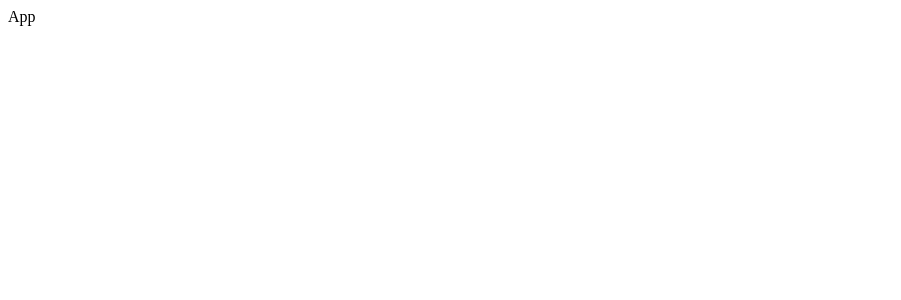
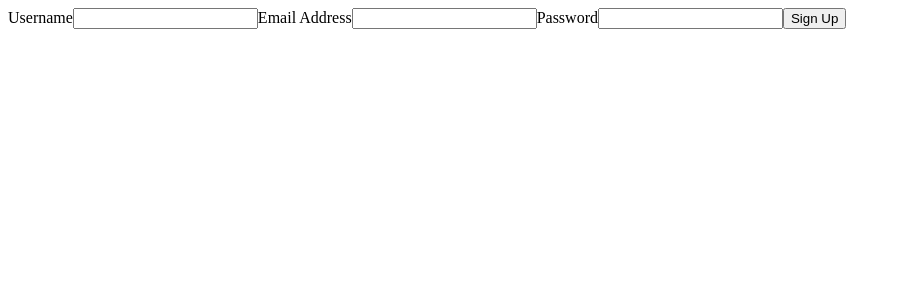
Before and after one commit to maryam-zafarr/blog-app, a React (Create React App) app: page /signup in a window 1280 px wide. Shown: the top 300 px of the page, without its empty margins (0-901 px from the left). Built offline with nearby package versions, Linux system fonts and the light colour scheme.

Commit message:
Added user authentication

```diff
--- a/package.json
+++ b/package.json
@@ -8,6 +8,7 @@
     "@testing-library/react": "^13.4.0",
     "@testing-library/user-event": "^13.5.0",
     "firebase": "^9.12.1",
+    "formik": "^2.2.9",
     "react": "^18.2.0",
     "react-dom": "^18.2.0",
     "react-redux": "^8.0.4",
--- a/src/App.jsx
+++ b/src/App.jsx
@@ -1,7 +1,23 @@
 import React from "react";
+import { Route, Switch } from "react-router-dom";
+import Login from "./pages/Auth/Login";
+import Signup from "./pages/Auth/Signup";
+import Home from "./pages/Home";
 
 const App = () => {
-  return <div>App</div>;
+  return (
+    <Switch>
+      <Route path="/" exact>
+        <Home />
+      </Route>
+      <Route path="/login">
+        <Login />
+      </Route>
+      <Route path="/signup">
+        <Signup />
+      </Route>
+    </Switch>
+  );
 };
 
 export default App;
--- /dev/null
+++ b/src/components/Layout/Navigation.jsx
@@ -0,0 +1,31 @@
+import React from "react";
+import { useDispatch, useSelector } from "react-redux";
+import { Link } from "react-router-dom";
+import { logout, selectUser } from "../../store/userSlice";
+
+const Navigation = () => {
+  const user = useSelector(selectUser);
+  const dispatch = useDispatch();
+
+  const logoutHandler = () => {
+    dispatch(logout());
+  };
+
+  const loggedInNav = (
+    <div>
+      {user && <p>Hello {user.username}</p>}
+      <button onClick={logoutHandler}>Logout</button>
+    </div>
+  );
+
+  const loggedOutNav = (
+    <div>
+      <Link to="/login">Login</Link>
+      <Link to="/signup">Register</Link>
+    </div>
+  );
+
+  return <div>{user ? loggedInNav : loggedOutNav}</div>;
+};
+
+export default Navigation;
--- /dev/null
+++ b/src/firebase.js
@@ -0,0 +1,15 @@
+import { initializeApp } from "firebase/app";
+import { getAuth } from "firebase/auth";
+
+const firebaseConfig = {
+  apiKey: "AIzaSyCjQrMOUYiW3oLr7_9i5tqAIDZs8QVPPns",
+  authDomain: "blog-project-cea54.firebaseapp.com",
+  projectId: "blog-project-cea54",
+  storageBucket: "blog-project-cea54.appspot.com",
+  messagingSenderId: "1006349789312",
+  appId: "1:1006349789312:web:6a98a09bb4436d87581e65",
+};
+
+export const app = initializeApp(firebaseConfig);
+
+export const auth = getAuth();
--- a/src/index.js
+++ b/src/index.js
@@ -1,6 +1,15 @@
 import React from "react";
 import ReactDOM from "react-dom/client";
+import { Provider } from "react-redux";
+import { BrowserRouter } from "react-router-dom";
 import App from "./App";
+import store from "./store/store";
 
 const root = ReactDOM.createRoot(document.getElementById("root"));
-root.render(<App />);
+root.render(
+  <BrowserRouter>
+    <Provider store={store}>
+      <App />
+    </Provider>
+  </BrowserRouter>
+);
--- /dev/null
+++ b/src/pages/Auth/Login.jsx
@@ -0,0 +1,68 @@
+import { signInWithEmailAndPassword } from "firebase/auth";
+import { useFormik } from "formik";
+import { useHistory } from "react-router-dom";
+
+import { auth } from "../../firebase";
+
+const validate = (values) => {
+  const errors = {};
+
+  if (!values.email) {
+    errors.email = "Required";
+  }
+
+  if (!values.password) {
+    errors.password = "Required";
+  }
+
+  return errors;
+};
+
+const Login = () => {
+  const history = useHistory();
+
+  const formik = useFormik({
+    initialValues: {
+      email: "",
+      password: "",
+    },
+    validate,
+    onSubmit: async (values) => {
+      await signInWithEmailAndPassword(auth, values.email, values.password);
+      history.replace("/");
+    },
+  });
+  return (
+    <form onSubmit={formik.handleSubmit}>
+      <label htmlFor="email">Email Address</label>
+      <input
+        id="email"
+        name="email"
+        type="email"
+        onChange={formik.handleChange}
+        onBlur={formik.handleBlur}
+        value={formik.values.email}
+      />
+      {formik.touched.email && formik.errors.email ? (
+        <div>{formik.errors.email}</div>
+      ) : null}
+
+      <label htmlFor="password">Password</label>
+      <input
+        id="password"
+        name="password"
+        type="password"
+        onChange={formik.handleChange}
+        onBlur={formik.handleBlur}
+        value={formik.values.password}
+      />
+      {formik.touched.password && formik.errors.password ? (
+        <div>{formik.errors.password}</div>
+      ) : null}
+
+      <button type="submit">Log In</button>
+    </form>
+  );
+};
+
+export default Login;
--- /dev/null
+++ b/src/pages/Auth/Signup.jsx
@@ -0,0 +1,98 @@
+import { createUserWithEmailAndPassword, updateProfile } from "firebase/auth";
+import { useFormik } from "formik";
+import { useHistory } from "react-router-dom";
+
+import { auth } from "../../firebase";
+
+const validate = (values) => {
+  const errors = {};
+
+  if (!values.username) {
+    errors.username = "Required";
+  }
+
+  if (!values.email) {
+    errors.email = "Required";
+  } else if (!/^[A-Z0-9._%+-]+@[A-Z0-9.-]+\.[A-Z]{2,4}$/i.test(values.email)) {
+    errors.email = "Invalid email address";
+  }
+
+  if (!values.password) {
+    errors.password = "Required";
+  } else if (values.password.length < 6) {
+    errors.password = "Must be atleast 6 characters";
+  }
+
+  return errors;
+};
+
+const Signup = () => {
+  const history = useHistory();
+
+  const formik = useFormik({
+    initialValues: {
+      username: "",
+      email: "",
+      password: "",
+    },
+    validate,
+    onSubmit: async (values) => {
+      const response = await createUserWithEmailAndPassword(
+        auth,
+        values.email,
+        values.password
+      );
+      const user = response.user;
+      await updateProfile(user, {
+        displayName: values.username,
+      });
+      history.replace("/");
+    },
+  });
+  return (
+    <form onSubmit={formik.handleSubmit}>
+      <label htmlFor="username">Username</label>
+      <input
+        id="username"
+        name="username"
+        type="text"
+        onChange={formik.handleChange}
+        onBlur={formik.handleBlur}
+        value={formik.values.username}
+      />
+      {formik.touched.username && formik.errors.username ? (
+        <div>{formik.errors.username}</div>
+      ) : null}
+
+      <label htmlFor="email">Email Address</label>
+      <input
+        id="email"
+        name="email"
+        type="email"
+        onChange={formik.handleChange}
+        onBlur={formik.handleBlur}
+        value={formik.values.email}
+      />
+      {formik.touched.email && formik.errors.email ? (
+        <div>{formik.errors.email}</div>
+      ) : null}
+
+      <label htmlFor="password">Password</label>
+      <input
+        id="password"
+        name="password"
+        type="password"
+        onChange={formik.handleChange}
+        onBlur={formik.handleBlur}
+        value={formik.values.password}
+      />
+      {formik.touched.password && formik.errors.password ? (
+        <div>{formik.errors.password}</div>
+      ) : null}
+
+      <button type="submit">Sign Up</button>
+    </form>
+  );
+};
+
+export default Signup;
--- /dev/null
+++ b/src/pages/Home.jsx
@@ -0,0 +1,32 @@
+import React, { useEffect } from "react";
+import { useDispatch } from "react-redux";
+import Navigation from "../components/Layout/Navigation";
+import { auth } from "../firebase";
+import { login } from "../store/userSlice";
+
+const Home = () => {
+  const dispatch = useDispatch();
+
+  useEffect(() => {
+    auth.onAuthStateChanged((user) => {
+      if (user) {
+        dispatch(
+          login({
+            userId: user.uid,
+            email: user.email,
+            username: user.displayName,
+          })
+        );
+      }
+    });
+  }, [dispatch]);
+
+  return (
+    <div>
+      <Navigation />
+      {/* {user ? <AuthorizedContent> : <UnauthorizedContent} */}
+    </div>
+  );
+};
+
+export default Home;
--- /dev/null
+++ b/src/store/store.js
@@ -0,0 +1,10 @@
+import { configureStore } from "@reduxjs/toolkit";
+import userReducer from "./userSlice";
+
+const store = configureStore({
+  reducer: {
+    user: userReducer,
+  },
+});
+
+export default store;
--- /dev/null
+++ b/src/store/userSlice.js
@@ -0,0 +1,28 @@
+import { createSlice } from "@reduxjs/toolkit";
+import { getAuth, signOut } from "firebase/auth";
+
+const initialState = {
+  user: null,
+};
+
+const userSlice = createSlice({
+  name: "user",
+  initialState,
+  reducers: {
+    login: (state, action) => {
+      state.user = action.payload;
+    },
+    logout: (state) => {
+      state.user = null;
+      const auth = getAuth();
+      signOut(auth);
+    },
+  },
+});
+
+export const { login, logout } = userSlice.actions;
+
+// Selectors
+export const selectUser = (state) => state.user.user;
+
+export default userSlice.reducer;
```
Also changed, not shown: src/pages/Auth/Auth.module.css (added), 1 other file (tests, documents, lock files or other folders).
